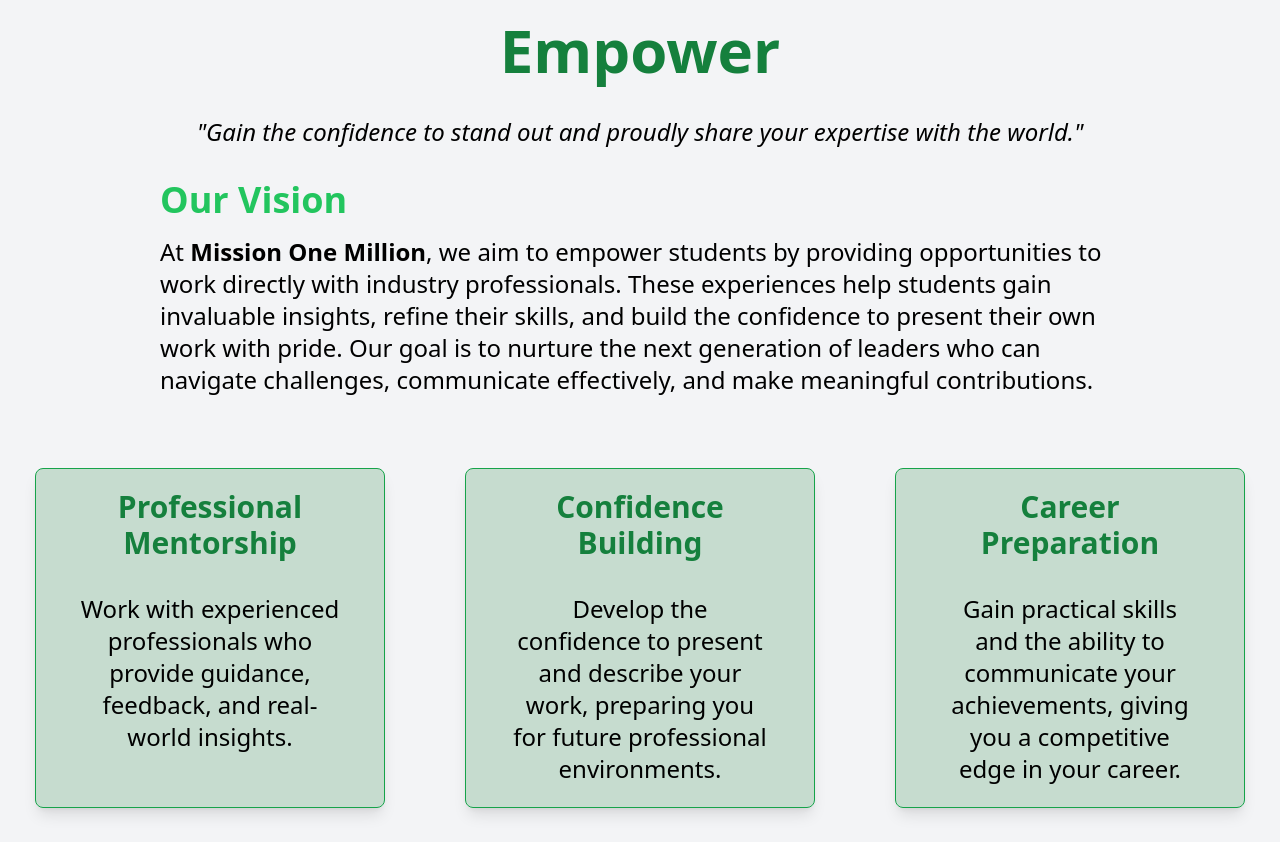
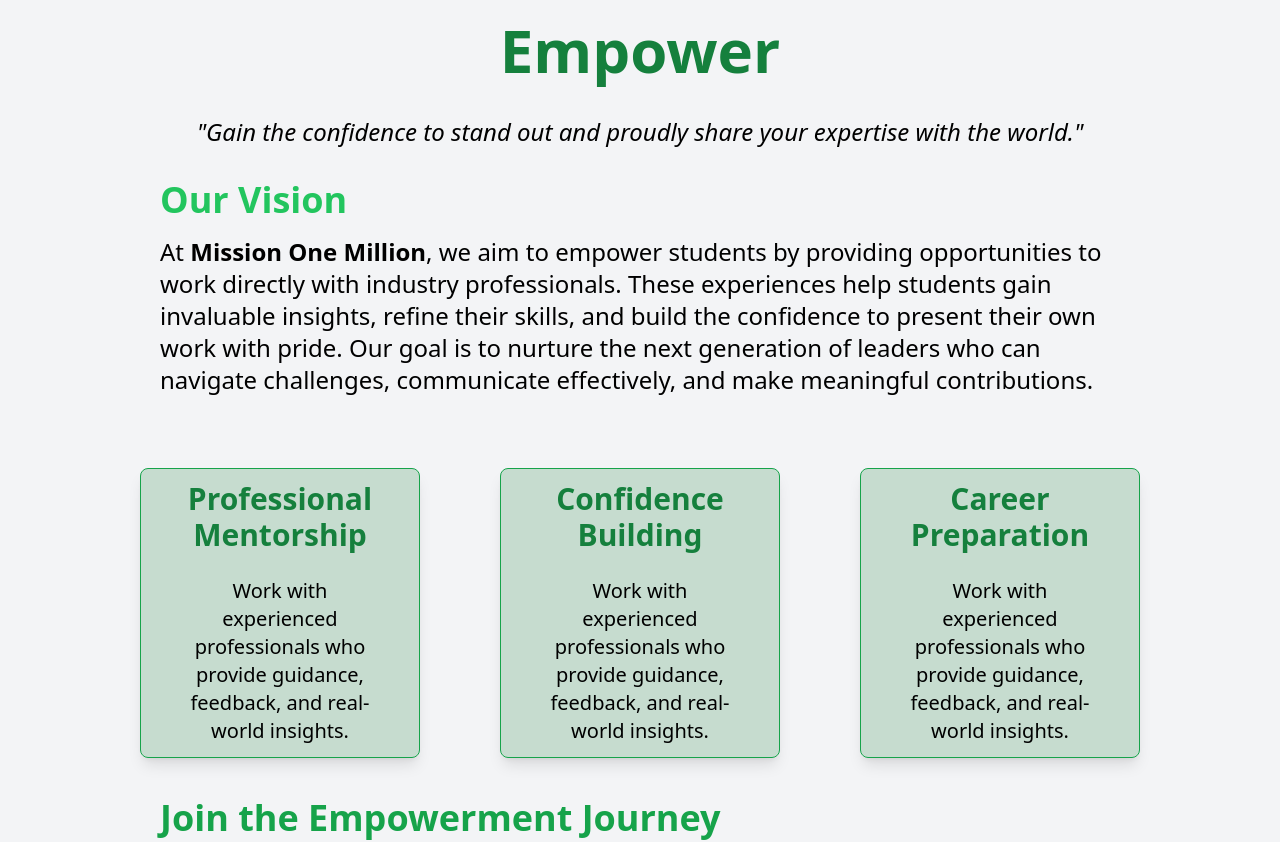
Before and after one commit to xd-vik/mission1m, a React (Vite) app in the folder Frontend/: page /empower in a window 1280 px wide. Shown: the top 842 px of the page. Built offline with nearby package versions, Linux system fonts and the light colour scheme.

Commit message:
Updated Empower

```diff
--- a/Frontend/src/Components/Empower.jsx
+++ b/Frontend/src/Components/Empower.jsx
@@ -1,10 +1,27 @@
 import React from "react";
+
+export const data=[
+  {
+    title:"Professional Mentorship",
+    desc:" Work with experienced professionals who provide guidance,feedback, and real-world insights."
+  },
+ {
+  title:"    Confidence Building",
+  desc:" Develop the confidence to present and describe your work,preparing you for future professional environments."
+
+ },
+ {
+  title:" Career Preparation",
+    desc:" Gain practical skills and the ability to communicate your achievements, giving you a competitive edge in your career."
+
+ }
+]
 
 function Empower() {
   return (
     <>
       <div className="bg-gray-100">
-        <div className="mx-auto md:px-40 px-10 text-2xl ">
+        <div className="mx-auto md:px-40 px-10 md:text-2xl text-xl  ">
           <h1 className="text-6xl font-bold text-center text-green-700 mb-4 p-5">
             Empower
           </h1>
@@ -30,35 +47,18 @@
         </div>
 
         <div className="flex flex-wrap items-center justify-center min-h-[40vh] pt-10 gap-10 md:gap-20 text-2xl">
-          <div className="relative border border-green-600 rounded-lg p-5 w-full max-w-[350px] h-[340px] text-center shadow-lg bg-[#5ca4754d]">
-            <h3 className="font-bold mb-2 text-3xl text-green-700">
-              Professional <br /> Mentorship
+            {data.map((vision,index)=>(
+             <div className="relative border border-green-600 rounded-lg p-3 w-full max-w-[280px] h-[290px] text-center shadow-lg bg-[#5ca4754d] text-xl" key={index}>
+            <h3 className="font-bold  text-3xl text-green-700">
+              {vision.title}
             </h3>
             <p className="p-6">
               Work with experienced professionals who provide guidance,
               feedback, and real-world insights.
             </p>
           </div>
-          <div className="relative border border-green-600 rounded-lg p-5 w-full max-w-[350px] h-[340px] text-center shadow-lg bg-[#5ca4754d] ">
-            <h3 className="font-bold mb-2 text-3xl text-green-700">
-              Confidence <br />
-              Building
-            </h3>
-            <p className="p-6">
-              {" "}
-              Develop the confidence to present and describe your work,
-              preparing you for future professional environments.
-            </p>
-          </div>
-          <div className="relative border border-green-600 rounded-lg p-5 w-full max-w-[350px] h-[340px] text-center shadow-lg bg-[#5ca4754d]">
-            <h3 className="font-bold mb-2 text-3xl text-green-700">
-              Career <br /> Preparation
-            </h3>
-            <p className="p-6">
-              Gain practical skills and the ability to communicate your
-              achievements, giving you a competitive edge in your career.
-            </p>
-          </div>
+        ))}
+
         </div>
 
         <section className="mx-auto md:px-40 px-10 text-2xl mt-10">
@@ -72,7 +72,7 @@
             Let's empower your future together.
           </p>
           <section className="text-center">
-            <button className="bg-green-700 text-white py-4 px-6 rounded-full text-2xl mb-20">
+            <button className="bg-green-700 text-white md:py-4 py-1   md:px-6 px-2 rounded-full md:text-2xl text-[15px] mb-20">
               Start Building Your Confidence
             </button>
           </section>
--- a/Frontend/src/Components/Navbar.jsx
+++ b/Frontend/src/Components/Navbar.jsx
@@ -9,29 +9,29 @@
 
   return (
     <nav className="bg-white text-xl  rounded-[20px] border-[3px] border-gray-300 md:mx-[2px] lg:mx-10 ">
-      <div className="container  mx-auto  flex justify-between items-center md:p-2 p-3">
-        <div className="flex items-center space-x-10">
-          <div className="fixed  ">
+      <div className="flex justify-between  items-center  px-3">
+        <div className="flex items-center">
+          <div className=" ">
             <img src={logo} alt="Logo" className="w-[50px] h-[50px] " />
           </div>
-          <ul className="hidden md:flex space-x-[50px] font-medium justify-center ">
+          <ul className="hidden md:flex space-x-[40px] font-medium justify-center ">
             <li className="lg:pl-[160px] md:pl-[10]" >
-              <a href="/" className="hover:text-gray-900 hover:bg-green-200 p-2 rounded-lg ml-10">
+              <a href="/" className="hover:text-gray-900 hover:bg-gray-100 p-2 rounded-lg ml-10">
                 Home
               </a>
             </li>
             <li className=" w-[110px] ">
-              <a href="/courses" className="hover:text-gray-900 hover:bg-green-200 p-[4px] rounded-lg ">
+              <a href="/courses" className="hover:text-gray-900 hover:bg-gray-100 p-[4px] rounded-lg ">
                 All Courses
               </a>
             </li>
             <li>
-              <a href="/pages" className="hover:text-gray-900 hover:bg-green-200 p-2 rounded-lg ">
+              <a href="/pages" className="hover:text-gray-900 hover:bg-gray-100 p-2 rounded-lg ">
                 Pages
               </a>
             </li>
             <li>
-              <a href="/blog" className="hover:text-gray-900 hover:bg-green-200 p-2 rounded-lg ">
+              <a href="/blog" className="hover:text-gray-900 hover:bg-gray-100 p-2 rounded-lg ">
                 Blog
               </a>
             </li>
@@ -39,10 +39,10 @@
         </div>
 
         <div className="hidden md:flex space-x-4 ml-[20px]">
-          <button className=" hover:bg-green-200 text-gray-800 font-bold py-2 px-4 rounded inline-flex items-center w-[110px]">
+          <button className=" hover:bg-gray-100 text-gray-800 font-bold py-2 px-4 rounded inline-flex items-center w-[110px]">
             <span>Sign In</span>
           </button>
-          <button className=" hover:bg-green-200 font-bold py-2 px-4 rounded inline-flex items-center w-[110px]">
+          <button className=" hover:bg-gray-100 font-bold py-2 px-4 rounded inline-flex items-center w-[110px]">
             <span>Sign Up</span>
           </button>
         </div>
@@ -62,33 +62,33 @@
 
       {isOpen && (
         <div className="md:hidden flex flex-col ">
-          <ul className="flex flex-col space-y-2 p-4">
+          <ul className="flex flex-col space-y-2 px-4 py-2">
             <li>
-              <a href="/" className="block hover:text-gray-900 hover:bg-green-200 ">
+              <a href="/" className="block hover:text-gray-900 hover:bg-gray-100">
                 Home
               </a>
             </li>
             <li>
-              <a href="/courses" className="block hover:text-gray-900 hover:bg-green-200 ">
+              <a href="/courses" className="block hover:text-gray-900 hover:bg-gray-100 ">
                 All Courses
               </a>
             </li>
             <li>
-              <a href="/pages" className="block hover:text-gray-900 hover:bg-green-200 ">
+              <a href="/pages" className="block hover:text-gray-900 hover:bg-gray-100 ">
                 Pages
               </a>
             </li>
             <li>
-              <a href="/blog" className="block hover:text-gray-900 hover:bg-green-200 ">
+              <a href="/blog" className="block hover:text-gray-900 hover:bg-gray-100 ">
                 Blog
               </a>
             </li>
           </ul>
 
-          <button className=" hover:bg-green-200 text-gray-800 py-2 px-4 rounded inline-flex items-center">
+          <button className=" hover:bg-gray-100 text-gray-800  px-4 rounded inline-flex items-center">
             <span>Sign In</span>
           </button>
-          <button className=" hover:bg-green-200  py-2 px-4 rounded inline-flex items-center">
+          <button className=" hover:bg-gray-100  py-2 px-4 rounded inline-flex items-center">
             <span>Sign Up</span>
           </button>
         </div>
--- a/Frontend/tailwind.config.js
+++ b/Frontend/tailwind.config.js
@@ -9,6 +9,10 @@
       fontFamily:{
         alexandria:['Alexandria', 'sans-serif'],
       },
+      screens: {
+        'sm': '300px',
+
+      },
     },
   },
   plugins: [],
```
